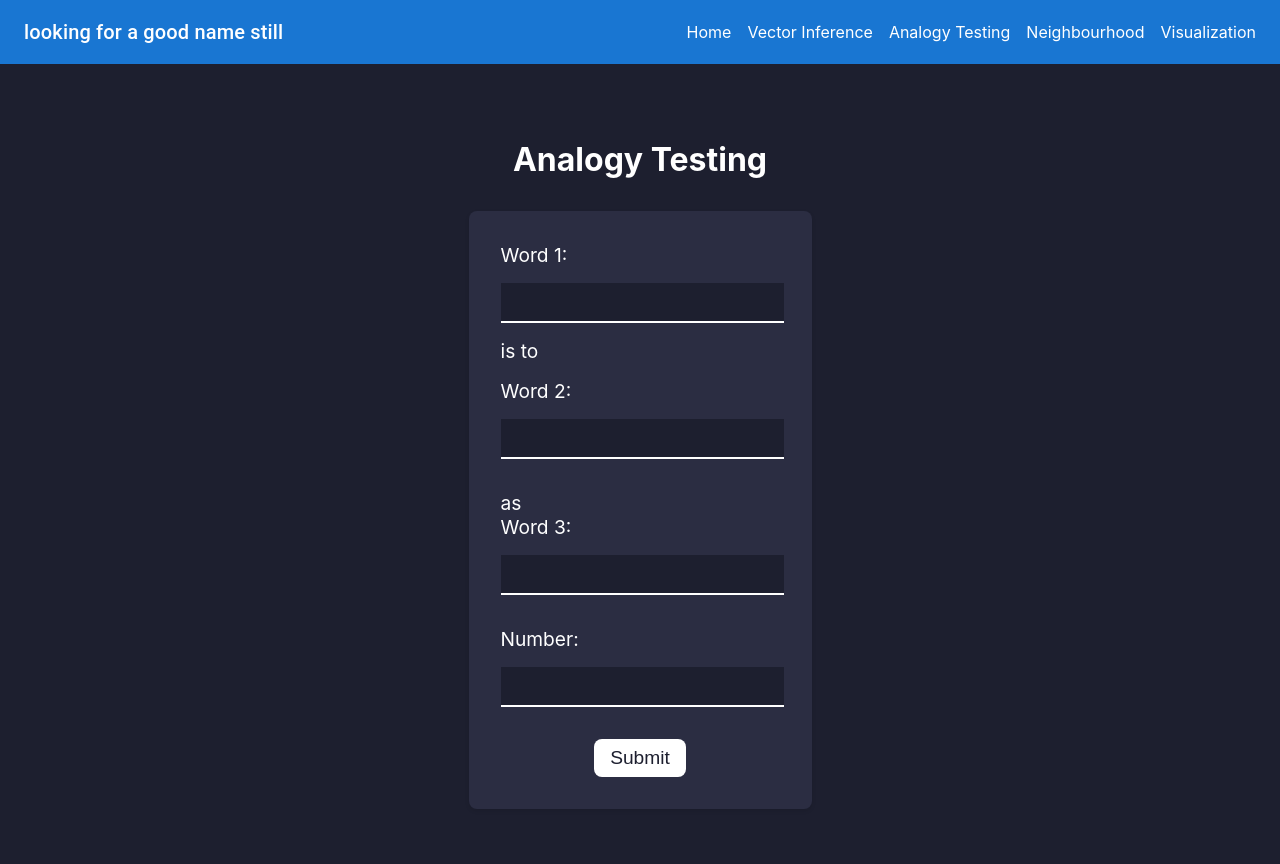
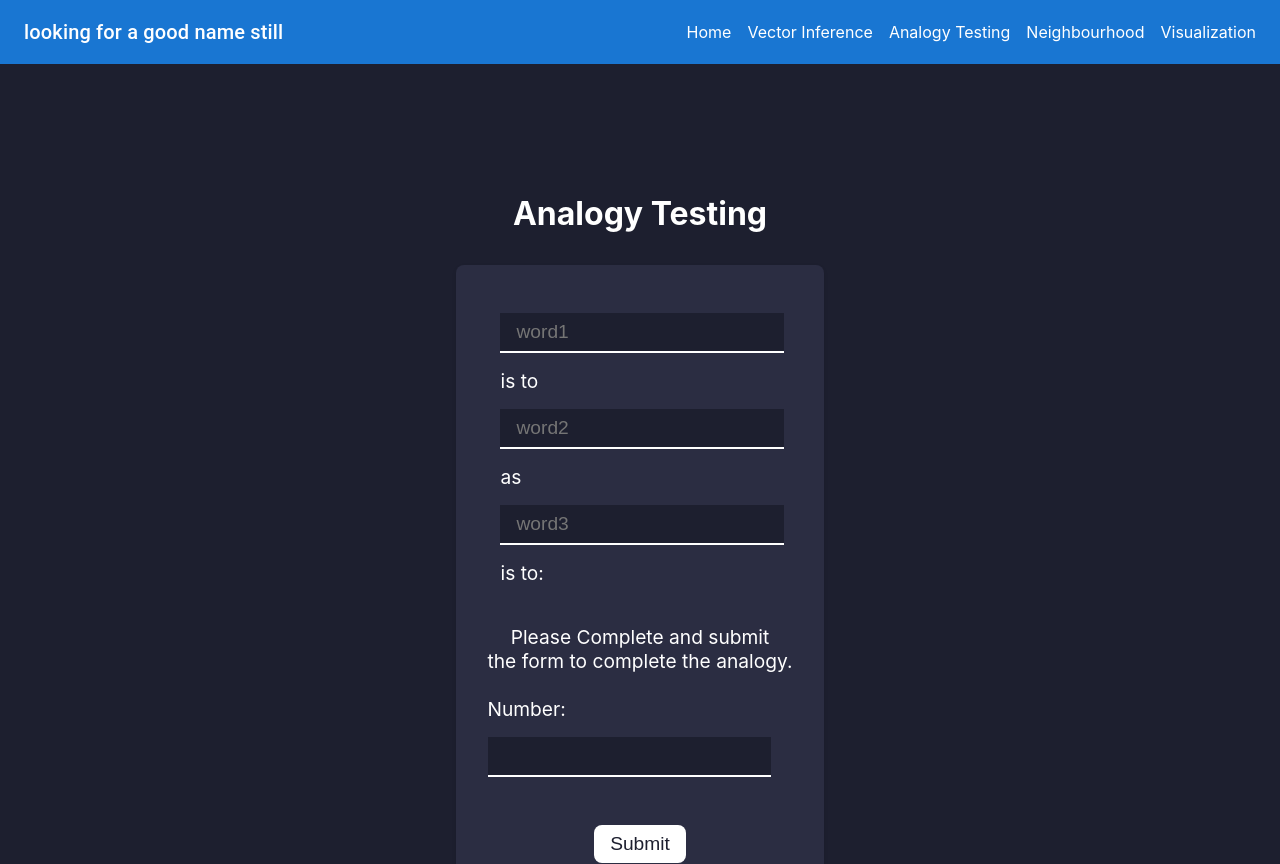
Before and after one commit to ECE493Group8/frontend, a React (Create React App) app: page /analogy in a window 1280 px wide. Built offline with nearby package versions, Linux system fonts and the light colour scheme.

Commit message:
changes to frontend

```diff
--- a/src/index.css
+++ b/src/index.css
@@ -57,6 +57,7 @@ code {
 }
 
 .title {
+  margin-top: 10rem;
   font-size: 2rem;
   margin-bottom: 2rem;
   color: #fff;
@@ -81,6 +82,17 @@ code {
   font-size: 1.2rem;
   color: #fff;
 }
+
+.analogy-label {
+  display: flex;
+  flex-direction: column;
+  align-items: center;
+  margin-bottom: 1rem;
+  font-size: 1.2rem;
+  color: #fff;
+}
+
+
 
 .input {
   border: none;
--- a/src/pages/analogy.js
+++ b/src/pages/analogy.js
@@ -12,6 +12,10 @@ function ThreeWordInputPage() {
     event.preventDefault();
     const response = await axios.get(`http://129.128.215.93:5000/analogy?a=${word1}&b=${word2}&c=${word3}&n=${number}`);
     setResponse(response.data);
+    console.log(response.data);
+    setWord1(response.data.a);
+    setWord2(response.data.b);
+    setWord3(response.data.c);
   };
 
   return (
@@ -19,28 +23,17 @@ function ThreeWordInputPage() {
       <h1 className="title">Analogy Testing</h1>
       <form className="form" onSubmit={handleSubmit}>
         <div className="label">
-          <label htmlFor="word1">Word 1:</label>
-          <input type="text" id="word1" className="input" value={word1} onChange={(e) => setWord1(e.target.value)} required />
+          <input type="text" id="word1" className="input" value={word1} onChange={(e) => setWord1(e.target.value)} required placeholder='word1' />
           is to
+          <input type="text" id="word2" className="input" value={word2} onChange={(e) => setWord2(e.target.value)} required placeholder='word2'/>
+          as
+          <input type="text" id="word3" className="input" value={word3} onChange={(e) => setWord3(e.target.value)} required placeholder='word3'/>
+          is to:
         </div>
         <div className="label">
-          <label htmlFor="word2">Word 2:</label>
-          <input type="text" id="word2" className="input" value={word2} onChange={(e) => setWord2(e.target.value)} required />
-        </div>
-        <div className="label">
-          as
-          <label htmlFor="word3">Word 3:</label>
-          <input type="text" id="word3" className="input" value={word3} onChange={(e) => setWord3(e.target.value)} required />
-        </div>
-        <div className="label">
-          <label htmlFor="number">Number:</label>
-          <input type="number" id="number" className="input" value={number} onChange={(e) => setNumber(e.target.value)} required />
-        </div>
-        <button type="submit" className="button">Submit</button>
-      </form>
-      {response && (
+          {response ? (
         <div className="response">
-          <h2 className="response-title">Best fits for the analogy:</h2>
+          <h2 className="response-title"></h2>
           <div className="response-text-container">
           <table>
             <thead>
@@ -60,9 +53,17 @@ function ThreeWordInputPage() {
           </table>
           </div>
         </div>
+      ):  (
+        <div className="no-response"><br></br>Please Complete and submit<br></br> the form to complete the analogy.<br></br><br></br></div>
       )}
+        <div className="label">
+        <label htmlFor="number">Number:</label>
+        <input type="number" id="number" className="input" value={number} onChange={(e) => setNumber(e.target.value)} required />
+        </div>
+        </div>
+        <button type="submit" className="button">Submit</button>
+      </form>
     </div>
   );
 }
-
 export default ThreeWordInputPage;
--- a/src/pages/visualization.js
+++ b/src/pages/visualization.js
@@ -43,7 +43,7 @@ function WordListInputPage() {
 
         <form className="form" onSubmit={handleSubmit}>
             <label className="label">
-            Words:
+            Words (comma separated list of at least 3 words):
             <input className="input" type="text" value={words} onChange={handleInputChange} />
             </label>
             <label className="label">
```
